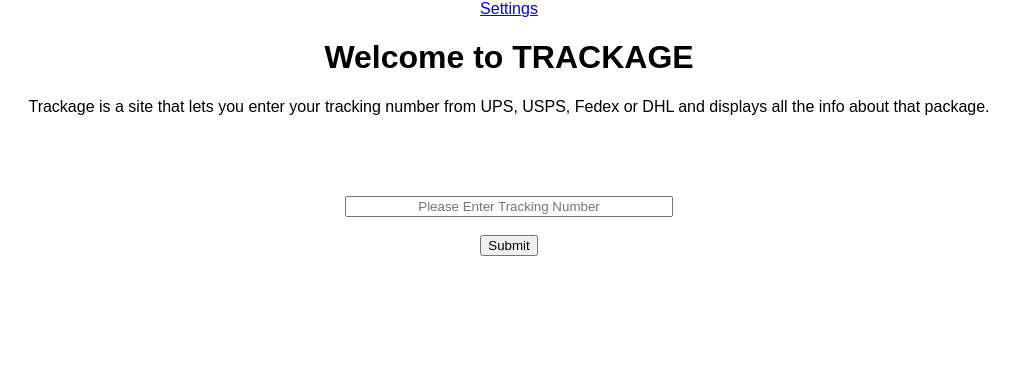
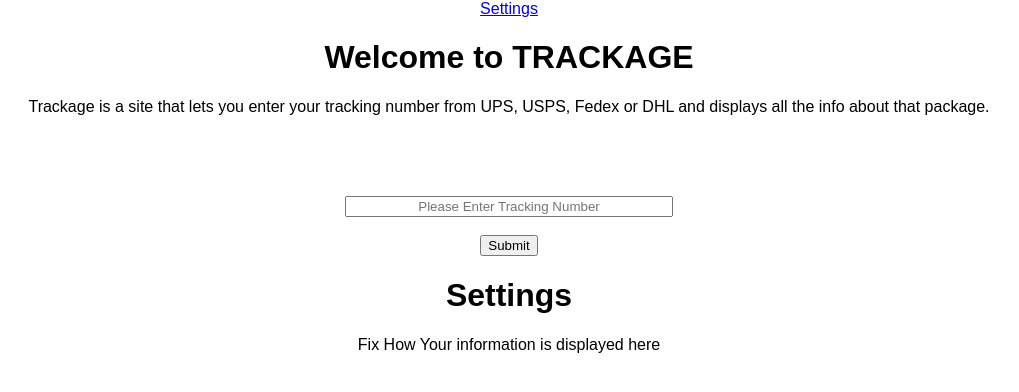
Before and after one commit to BaeJ94/Trackage, a React (Create React App) app: page /settings in a window 1280 px wide. Shown: the top 392 px of the page, without its empty margins (131-1150 px from the left). Built offline with nearby package versions, Linux system fonts and the light colour scheme.

Commit message:
Fixed ./components/settings render. App.js will be reworked to display different

```diff
--- a/src/App.js
+++ b/src/App.js
@@ -1,6 +1,6 @@
 import React, { Component } from 'react';
 import {Route, Switch, Link} from 'react-router-dom';
-import settings from './components/settings';
+import Settings from './components/settings';
 import axios from 'axios';
 import './App.css'
 
@@ -23,7 +23,7 @@
     axios.post('/api', {package: trackNum})
       .then((res) =>{
         this.setState({
-          response: res.data.TrackResponse.TrackInfo[0].$.ID + "\n" + res.data.TrackResponse.TrackInfo[0].TrackSummary
+          response: `${res.data.TrackResponse.TrackInfo[0].$.ID} \n ${res.data.TrackResponse.TrackInfo[0].TrackSummary}`
         })
         //Use .map or similar object method to filter into into bullets or paragraphs
 
@@ -40,7 +40,7 @@
   render() {
     return (
       <div className="App">
-        <Link to="/settings" render={settings}>Settings</Link>
+        <Link to="/settings">Settings</Link>
         <h1>Welcome to TRACKAGE</h1>
         <p>Trackage is a site that lets you enter your tracking number from UPS, USPS, Fedex or DHL and displays all the info about that package.</p>
         <input onChange={this.handleInput} value={this.state.trackNum} id="trackNum" placeholder="Please Enter Tracking Number"></input>
@@ -49,7 +49,7 @@
         <button onClick={this.handleTrackingRequest} type='submit' id="butt">Submit</button>
         <p>{this.state.response}</p>
         <Switch>
-          <Route exact path='./components/settings'/>
+          <Route exact path='/settings' component={Settings}/>
         </Switch>
       </div>
     );
--- a/src/components/settings.js
+++ b/src/components/settings.js
@@ -1,6 +1,6 @@
-import React, { Component } from 'react';
+import React,{Component} from 'react';
 
-class settings extends React.Component{
+class Settings extends React.Component{
     constructor(){
         super();
         this.state = {
@@ -18,4 +18,4 @@
     }
 }
 
-export default settings;
+export default Settings;
```
